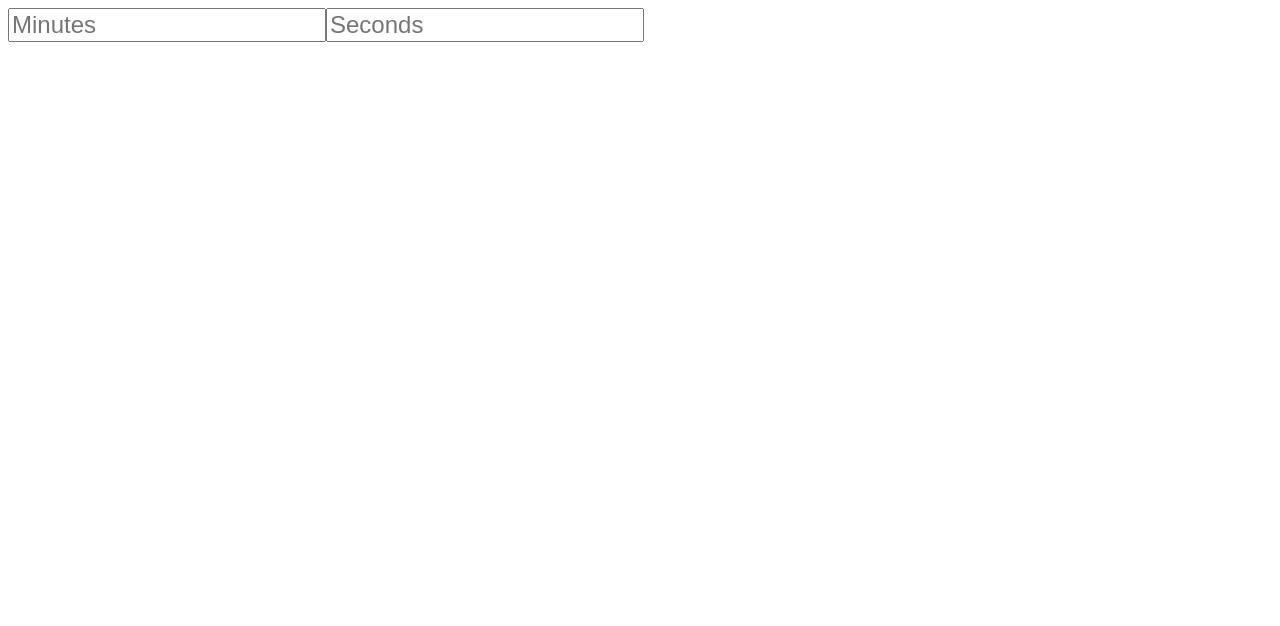
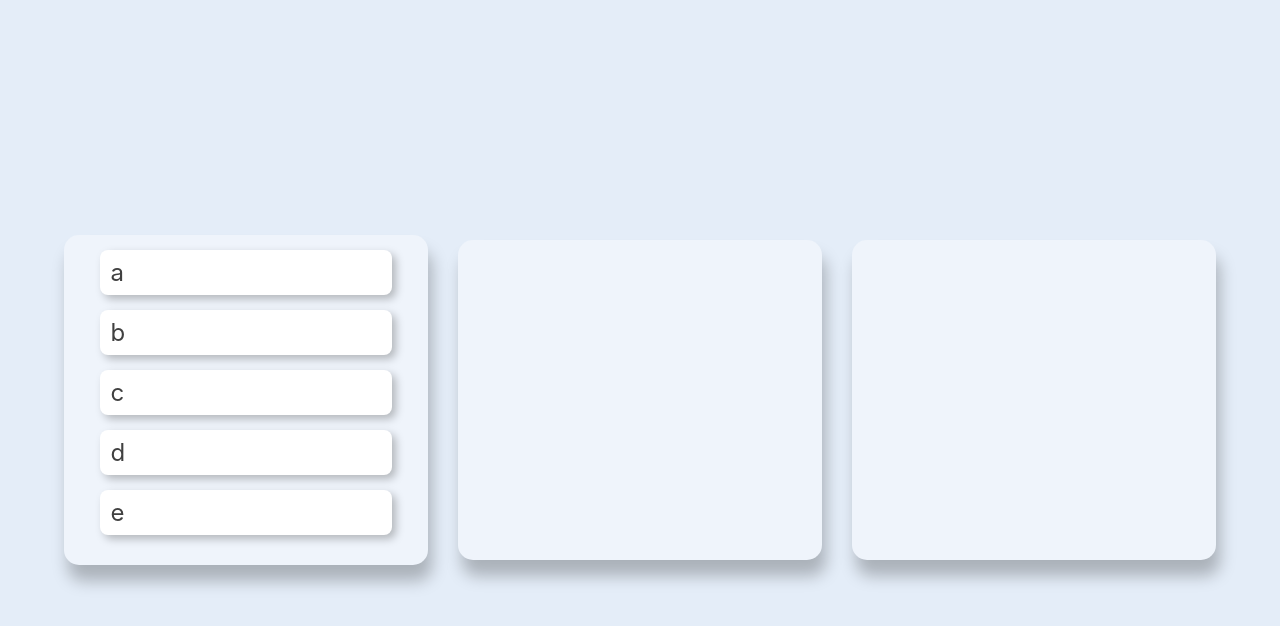
Before and after one commit to engulfedInFlames/NomadCoders-react-dnd-to_do_list, a React (Create React App) app: page / in a window 1280 px wide. Shown: the top 626 px of the page. Built offline with nearby package versions, Linux system fonts and the light colour scheme.

Commit message:
Created Multi Boards

```diff
--- a/package.json
+++ b/package.json
@@ -13,12 +13,14 @@
     "@types/react-dom": "^18.0.11",
     "@types/styled-components": "^5.1.26",
     "react": "^18.2.0",
+    "react-beautiful-dnd": "^13.1.1",
     "react-dom": "^18.2.0",
     "react-query": "^3.39.3",
     "react-router-dom": "^6.8.2",
     "react-scripts": "5.0.1",
     "recoil": "^0.7.7",
     "styled-components": "^5.3.8",
+    "styled-reset": "^4.4.5",
     "typescript": "^4.9.5",
     "web-vitals": "^2.1.4"
   },
@@ -45,5 +47,8 @@
       "last 1 firefox version",
       "last 1 safari version"
     ]
+  },
+  "devDependencies": {
+    "@types/react-beautiful-dnd": "^13.1.3"
   }
 }
--- a/src/atoms.tsx
+++ b/src/atoms.tsx
@@ -1,21 +1,14 @@
 import { atom, selector } from "recoil";
 
-export const minutesState = atom({
-  key: "minutes",
-  default: "",
-});
+interface IToDoState {
+  [key: string]: string[];
+} // interface를 작성하지 않으면 TS는 toDoState의 state로 "toDo", "doing", "done"만을 인식한다. 즉, 그외 값(any)을 허용하지 않는다.
 
-export const secondsSelector = selector({
-  key: "seconds",
-  get: ({ get }) => {
-    const value = Number(get(minutesState));
-    const m = value === 0 ? "" : String(value * 60);
-
-    return m;
-  },
-  set: ({ set }, newValue) => {
-    const result = Number(newValue) / 60;
-    const m = result === 0 ? "" : String(result);
-    set(minutesState, m);
+export const toDoState = atom<IToDoState>({
+  key: "toDo",
+  default: {
+    toDo: ["a", "b", "c", "d", "e"],
+    doing: [],
+    done: [],
   },
 });
--- /dev/null
+++ b/src/components/Boards.tsx
@@ -0,0 +1,3 @@
+function placeholder() {}
+
+export default placeholder;
--- /dev/null
+++ b/src/components/DraggableCard.tsx
@@ -0,0 +1,41 @@
+import React from "react";
+import { Draggable } from "react-beautiful-dnd";
+import styled from "styled-components";
+
+const Card = styled.li`
+  width: 80%;
+  display: flex;
+  align-items: center;
+  border-radius: 8px;
+  background-color: ${(props) => props.theme.cardColor};
+  color: ${(props) => props.theme.textColor};
+  text-align: center;
+  margin: 0 auto;
+  margin-bottom: 15px;
+  padding-left: 10px;
+  box-shadow: 4px 4px 8px hsl(0deg 0% 0% / 0.25);
+`;
+
+interface IDragabbleCard {
+  toDo: string;
+  index: number;
+}
+
+function DragabbleCard({ toDo, index }: IDragabbleCard) {
+  console.log("Rerendered");
+  return (
+    <Draggable draggableId={toDo} index={index}>
+      {(magic) => (
+        <Card
+          ref={magic.innerRef}
+          {...magic.draggableProps}
+          {...magic.dragHandleProps}
+        >
+          {toDo}
+        </Card>
+      )}
+    </Draggable>
+  );
+}
+
+export default React.memo(DragabbleCard);
--- /dev/null
+++ b/src/components/DroppableBoard.tsx
@@ -0,0 +1,40 @@
+import styled from "styled-components";
+import { Droppable } from "react-beautiful-dnd";
+import DraggableCard from "./DraggableCard";
+
+const Board = styled.ul`
+  max-width: 450px;
+  min-height: 40%;
+  display: grid;
+  grid-auto-flow: row;
+  grid-auto-rows: 60px;
+  border-radius: 15px;
+  background-color: ${(props) => props.theme.boardColor};
+  color: white;
+  font-size: 24px;
+  padding: 15px 0;
+  box-shadow: 4px 16px 16px hsl(0deg 0% 0% / 0.25);
+  list-style-type: none;
+`;
+
+interface IDroppableBoard {
+  toDos: string[];
+  boardId: string;
+}
+
+function DroppableBoard({ toDos, boardId }: IDroppableBoard) {
+  return (
+    <Droppable droppableId={boardId}>
+      {(magic) => (
+        <Board ref={magic.innerRef} {...magic.droppableProps}>
+          {toDos.map((toDo, index) => (
+            <DraggableCard key={toDo} toDo={toDo} index={index} />
+          ))}
+          {magic.placeholder}
+        </Board>
+      )}
+    </Droppable>
+  );
+}
+
+export default DroppableBoard;
--- a/src/css/styled.d.ts
+++ b/src/css/styled.d.ts
@@ -3,10 +3,8 @@
 declare module "styled-components" {
   export interface DefaultTheme {
     bgColor: string;
+    boardColor: string;
+    cardColor: string;
     textColor: string;
-    focusedColor: string;
-    itemBgColor: string;
-    btnColor: string;
-    btnClickedColor: string;
   }
 }
--- a/src/css/theme.ts
+++ b/src/css/theme.ts
@@ -1,19 +1,8 @@
 import { DefaultTheme } from "styled-components";
 
 export const LightTheme: DefaultTheme = {
-  bgColor: "#efefef", //
-  textColor: "black", // "Hint of Pensive"
-  focusedColor: "#b2bec3", //
-  itemBgColor: "#f5f6fa", // "lynx white"
-  btnColor: "#c8d6e5",
-  btnClickedColor: "#d35400", // "pumpkin"
+  bgColor: "#e4edf8",
+  boardColor: "#eff4fb",
+  cardColor: "#ffffff",
+  textColor: "#404040",
 };
-
-export const DarkTheme: DefaultTheme = {
-  bgColor: "#30336b", // "Deep Koamaru"
-  textColor: "white", // "Hint of Pensive"
-  focusedColor: "#b2bec3", // Gray?
-  itemBgColor: "#192a56", // "Pico Void"
-  btnColor: "#c8d6e5",
-  btnClickedColor: "#d35400", // "pumpkin"
-};
--- a/src/index.tsx
+++ b/src/index.tsx
@@ -2,15 +2,19 @@
 import ReactDOM from "react-dom/client";
 import { RouterProvider } from "react-router-dom";
 import { RecoilRoot } from "recoil";
+import { ThemeProvider } from "styled-components";
+import { LightTheme } from "./css/theme";
 import MyRouter from "./routes/Router";
 
 const root = ReactDOM.createRoot(
   document.getElementById("root") as HTMLElement
 );
 root.render(
-  <React.StrictMode>
-    <RecoilRoot>
+  // <React.StrictMode>
+  <RecoilRoot>
+    <ThemeProvider theme={LightTheme}>
       <RouterProvider router={MyRouter} />
-    </RecoilRoot>
-  </React.StrictMode>
+    </ThemeProvider>
+  </RecoilRoot>
+  // </React.StrictMode>
 );
--- a/src/routes/Root.tsx
+++ b/src/routes/Root.tsx
@@ -1,41 +1,59 @@
-import styled from "styled-components";
-import { useRecoilState, useRecoilValue } from "recoil";
-import { minutesState, secondsSelector } from "../atoms";
-import React from "react";
+import styled, { createGlobalStyle } from "styled-components";
+import { DragDropContext, Droppable, DropResult } from "react-beautiful-dnd";
+import reset from "styled-reset";
+import { useRecoilState } from "recoil";
+import { toDoState } from "../atoms";
+import DragabbleCard from "../components/DraggableCard";
+import DroppableBoard from "../components/DroppableBoard";
 
-const Input = styled.input`
-  font-size: 24px;
+const GlobalStyle = createGlobalStyle`
+  ${reset}
+  * {
+    box-sizing: border-box;
+  }
+  body {
+    width:100vw;
+    height:100vh;
+    font-family: -apple-system, BlinkMacSystemFont, 'Segoe UI', Roboto, Oxygen, Ubuntu, Cantarell, 'Open Sans', 'Helvetica Neue', sans-serif;
+    background-color: ${(props) => props.theme.bgColor};
+  }
+`;
+
+const Container = styled.div`
+  width: 90vw;
+  height: 100vh;
+  display: grid;
+  grid-auto-flow: column;
+  grid-auto-columns: 1fr;
+  align-items: center;
+  gap: 30px;
+  margin: 0 auto;
 `;
 
 function Root() {
-  const [minutes, setMinutes] = useRecoilState(minutesState);
-  const [seconds, setSeconds] = useRecoilState(secondsSelector);
-  const onMinutesChange = (event: React.FormEvent<HTMLInputElement>) => {
-    setMinutes(event.currentTarget.value);
-  };
-  const onSecondsChange = (event: React.FormEvent<HTMLInputElement>) => {
-    setSeconds(event.currentTarget.value);
-  };
-  const onFocus = (event: React.FormEvent<HTMLInputElement>) => {
-    event.currentTarget.value = "";
+  const [toDos, setToDos] = useRecoilState(toDoState);
+  const onDragEnd = ({ draggableId, destination, source }: DropResult) => {
+    // setToDos((cur) => {
+    //   if (!destination) return cur;
+    //   let copy = [...cur];
+    //   copy.splice(source.index, 1);
+    //   copy.splice(destination?.index, 0, draggableId);
+    //   return copy;
+    // });
   };
   return (
-    <>
-      <Input
-        onChange={onMinutesChange}
-        onFocus={onFocus}
-        value={minutes}
-        type="text"
-        placeholder="Minutes"
-      />
-      <Input
-        onChange={onSecondsChange}
-        onFocus={onFocus}
-        value={seconds}
-        type="text"
-        placeholder="Seconds"
-      />
-    </>
+    <Container>
+      <GlobalStyle />
+      <DragDropContext onDragEnd={onDragEnd}>
+        {Object.keys(toDos).map((boardId) => (
+          <DroppableBoard
+            key={boardId}
+            toDos={toDos[boardId]}
+            boardId={boardId}
+          />
+        ))}
+      </DragDropContext>
+    </Container>
   );
 }
 
```
Also changed, not shown: 1 other file (tests, documents, lock files or other folders).
